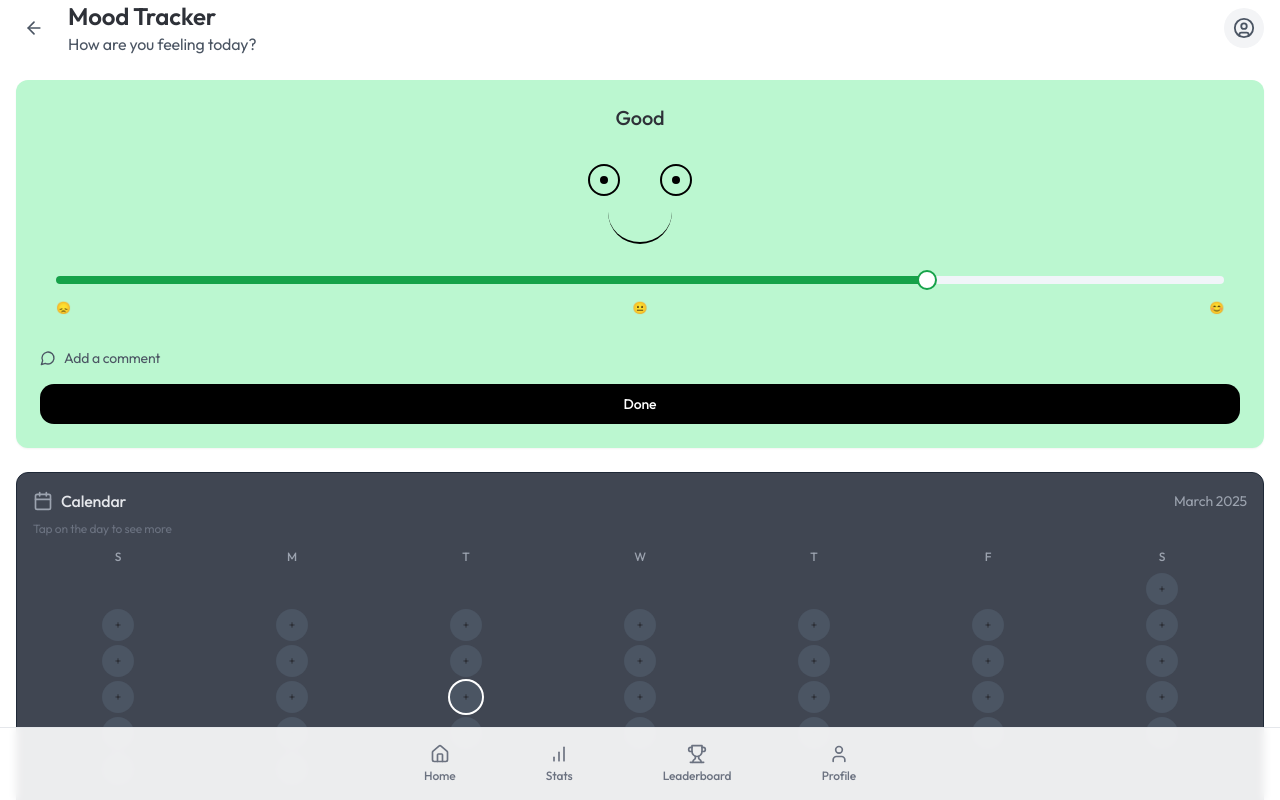
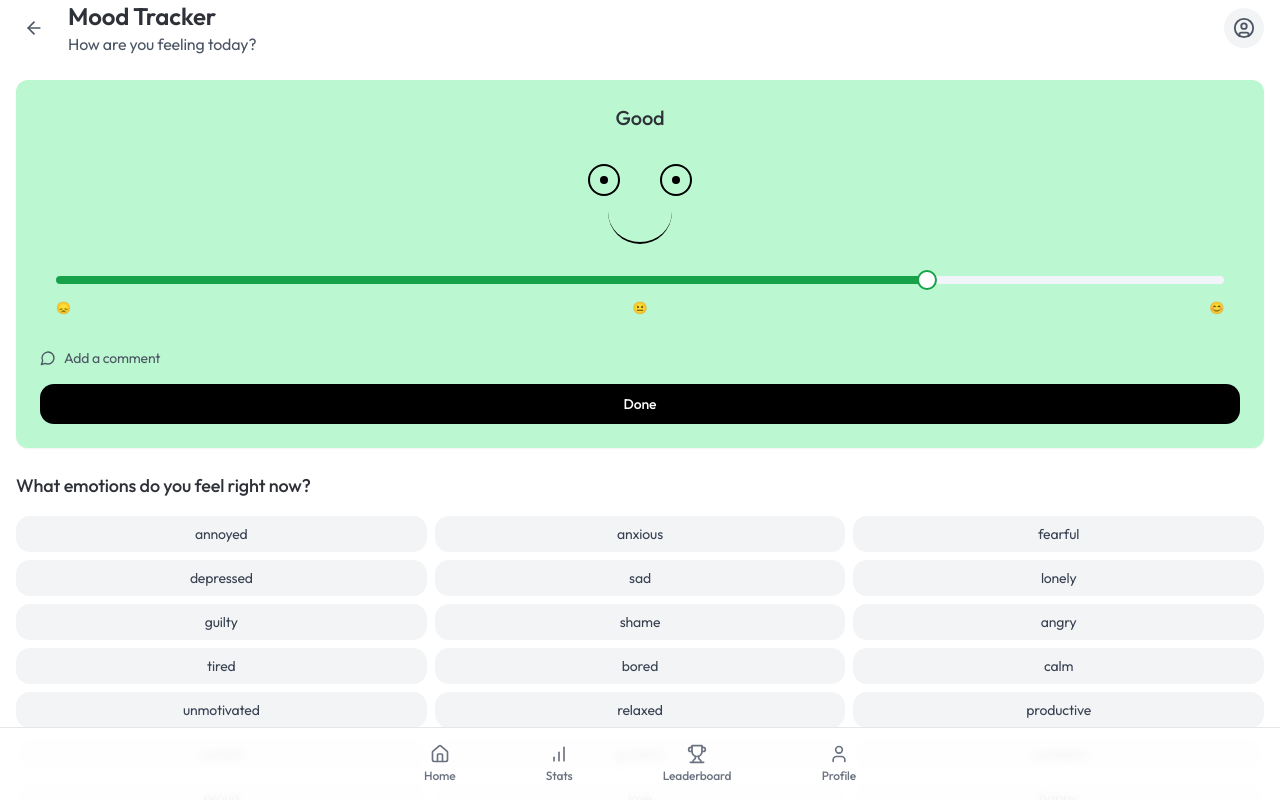
Before and after one commit to citizen10987/detalks, a React (Vite) app: page /mood in a window 1280 px wide. Built offline with nearby package versions, Linux system fonts and the light colour scheme.

Commit message:
Update mood tracker UI
Update the mood tracker UI to incorporate new design elements and improve visual harmony.

```diff
--- /dev/null
+++ b/src/components/EmotionSelector.tsx
@@ -0,0 +1,61 @@
+
+import React from 'react';
+import { Plus } from 'lucide-react';
+
+interface EmotionSelectorProps {
+  selectedEmotions: string[];
+  onChange: (emotions: string[]) => void;
+}
+
+const emotions = [
+  'annoyed', 'anxious', 'fearful',
+  'depressed', 'sad', 'lonely',
+  'guilty', 'shame', 'angry',
+  'tired', 'bored', 'calm',
+  'unmotivated', 'relaxed', 'productive',
+  'content', 'grateful', 'confident',
+  'proud', 'love', 'happy'
+];
+
+const EmotionSelector: React.FC<EmotionSelectorProps> = ({
+  selectedEmotions,
+  onChange
+}) => {
+  const toggleEmotion = (emotion: string) => {
+    if (selectedEmotions.includes(emotion)) {
+      onChange(selectedEmotions.filter(e => e !== emotion));
+    } else {
+      onChange([...selectedEmotions, emotion]);
+    }
+  };
+
+  return (
+    <div className="grid grid-cols-3 gap-2">
+      {emotions.map(emotion => (
+        <button
+          key={emotion}
+          onClick={() => toggleEmotion(emotion)}
+          className={`py-2 px-4 rounded-md transition-colors text-center text-sm ${
+            selectedEmotions.includes(emotion)
+              ? 'bg-gray-800 text-white'
+              : 'bg-gray-100 dark:bg-gray-800 text-gray-700 dark:text-gray-300'
+          }`}
+        >
+          {emotion}
+        </button>
+      ))}
+      <button
+        className="py-2 px-4 rounded-md bg-gray-100 dark:bg-gray-800 text-gray-700 dark:text-gray-300 flex items-center justify-center"
+        onClick={() => {
+          // This would open a modal to add custom emotion in a real app
+          // For now, we'll just show a toast
+          alert('Custom emotion functionality would go here');
+        }}
+      >
+        <Plus size={16} />
+      </button>
+    </div>
+  );
+};
+
+export default EmotionSelector;
--- a/src/pages/Mood.tsx
+++ b/src/pages/Mood.tsx
@@ -6,12 +6,14 @@ import MoodSlider from '@/components/MoodSlider';
 import MoodCalendar from '@/components/MoodCalendar';
 import { saveMoodEntry, getMoodEntries, getTodaysMoodEntry, MoodEntry } from '@/utils/moodStorage';
 import { toast } from 'sonner';
+import EmotionSelector from '@/components/EmotionSelector';
 
 const Mood = () => {
   const navigate = useNavigate();
   const [selectedDate, setSelectedDate] = useState<Date>(new Date());
   const [moodEntries, setMoodEntries] = useState<MoodEntry[]>([]);
   const [todayMood, setTodayMood] = useState<{value: number, comment: string} | null>(null);
+  const [selectedEmotions, setSelectedEmotions] = useState<string[]>([]);
 
   useEffect(() => {
     // Load all mood entries
@@ -25,11 +27,16 @@ const Mood = () => {
         value: entry.value,
         comment: entry.comment
       });
+
+      // Load emotions if they exist
+      if (entry.emotions) {
+        setSelectedEmotions(entry.emotions);
+      }
     }
   }, []);
 
   const handleMoodSave = (value: number, label: string, comment: string) => {
-    const entry = saveMoodEntry(value, label, comment);
+    const entry = saveMoodEntry(value, label, comment, selectedEmotions);
     toast.success("Mood saved successfully!");
     setTodayMood({ value, comment });
 
@@ -39,8 +46,29 @@ const Mood = () => {
     ), entry]);
   };
 
+  const handleEmotionSelect = (emotions: string[]) => {
+    setSelectedEmotions(emotions);
+
+    // If we already have a mood entry today, update it with the new emotions
+    if (todayMood) {
+      const entry = saveMoodEntry(
+        todayMood.value,
+        valuesToMoodType(todayMood.value),
+        todayMood.comment,
+        emotions
+      );
+
+      // Update the entries list
+      setMoodEntries([...moodEntries.filter(e =>
+        new Date(e.date).toDateString() !== new Date().toDateString()
+      ), entry]);
+
+      toast.success("Emotions updated!");
+    }
+  };
+
   // Convert mood value (0-100) to MoodType for calendar display
-  const valuesToMoodType = (value: number) => {
+  const valuesToMoodType = (value: number): 'rad' | 'good' | 'meh' | 'bad' | 'awful' => {
     if (value >= 75) return 'rad';
     if (value >= 50) return 'good';
     if (value >= 25) return 'meh';
@@ -84,6 +112,14 @@ const Mood = () => {
         />
       </div>
 
+      <div className="mb-6">
+        <h2 className="text-lg font-medium mb-4">What emotions do you feel right now?</h2>
+        <EmotionSelector
+          selectedEmotions={selectedEmotions}
+          onChange={handleEmotionSelect}
+        />
+      </div>
+
       <MoodCalendar
         moodData={calendarData}
         onSelectDate={setSelectedDate}
--- a/src/utils/moodStorage.ts
+++ b/src/utils/moodStorage.ts
@@ -4,16 +4,23 @@ export interface MoodEntry {
   value: number;
   label: string;
   comment: string;
+  emotions?: string[];
 }
 
 const MOOD_STORAGE_KEY = 'mood_entries';
 
-export const saveMoodEntry = (value: number, label: string, comment: string): MoodEntry => {
+export const saveMoodEntry = (
+  value: number,
+  label: string,
+  comment: string,
+  emotions: string[] = []
+): MoodEntry => {
   const entry: MoodEntry = {
     date: new Date(),
     value,
     label,
-    comment
+    comment,
+    emotions
   };
 
   // Get existing entries
```
